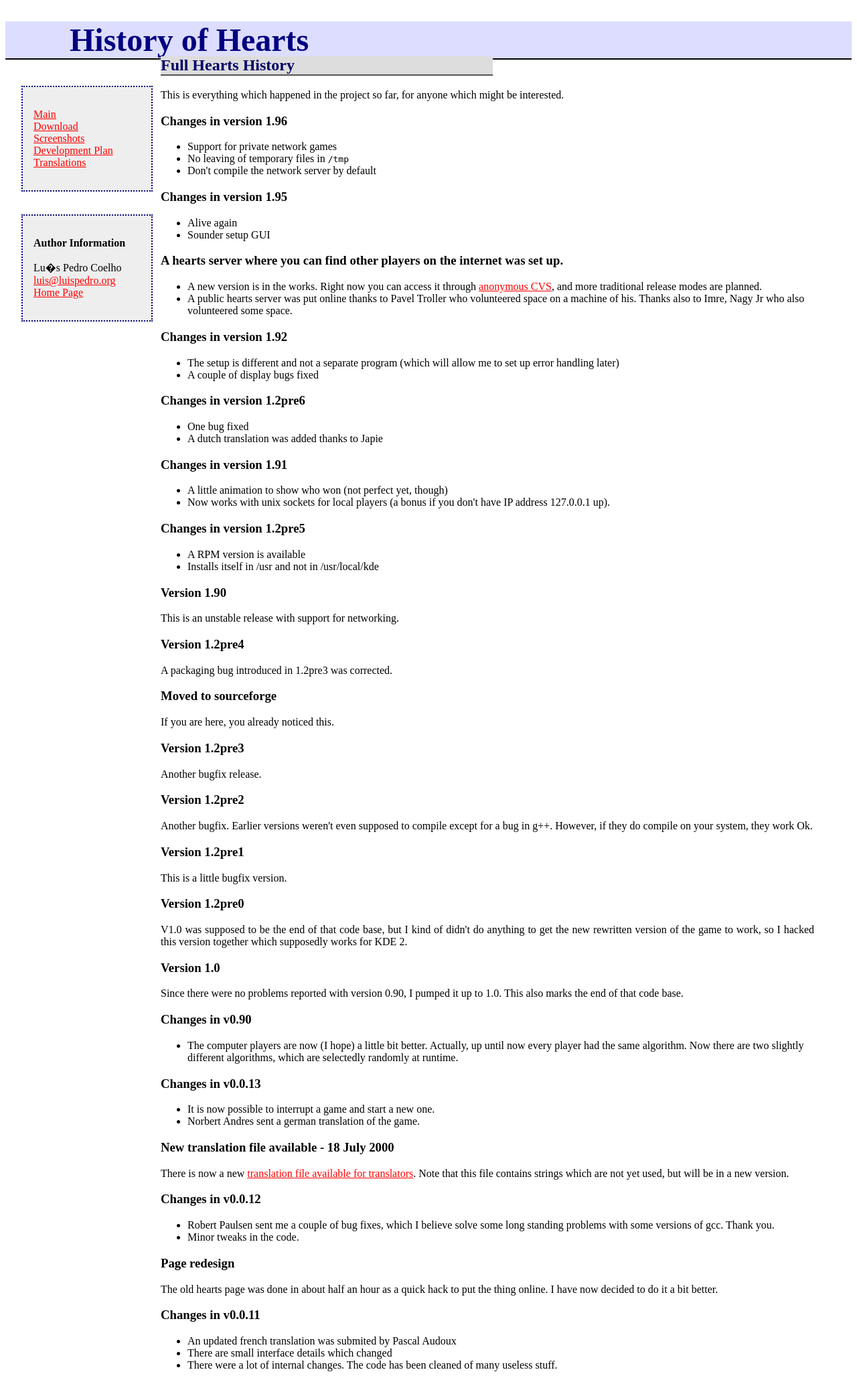
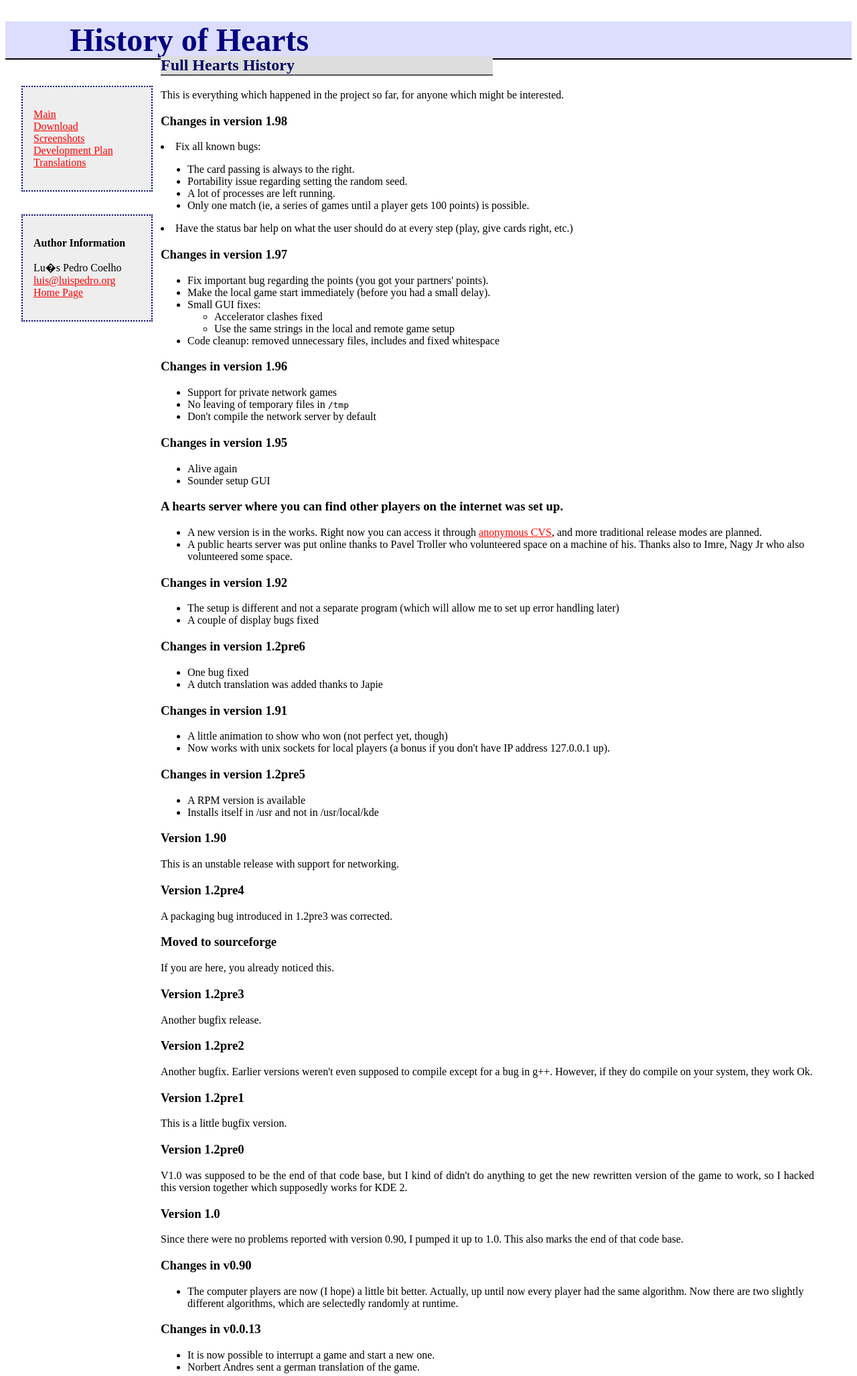
Before and after one commit to luispedro/hearts, a PHP site: page /history.php in a window 1280 px wide. Shown: the top 2054 px of the page at 67% size. Run offline with PHP 8.4, Linux system fonts and the light colour scheme.

Commit message:
Version 1.98
git-svn-id: file:///home/luispedro/luispedro.org/svn/hearts/trunk@321 174c993c-7530-0410-8f2a-93c0592b7a1f

```diff
--- a/hearts.admin/public_html/history.php
+++ b/hearts.admin/public_html/history.php
@@ -6,6 +6,31 @@ do_header('History of Hearts');
 
 <p>This is everything which happened in the project so far, for anyone which might be interested.
 
+
+
+
+<h3>Changes in version 1.98</h3>
+<li>Fix all known bugs:
+	<ul>
+		<li>The card passing is always to the right.</li>
+		<li>Portability issue regarding setting the random seed.</li>
+		<li>A lot of processes are left running.</li>
+		<li>Only one match (ie, a series of games until a player gets 100 points) is possible.</li>
+	</ul>
+<li>Have the status bar help on what the user should do at every step (play, give cards right, etc.)
+
+<h3>Changes in version 1.97</h3>
+<ul>
+		<li>Fix important bug regarding the points (you got your partners' points).</li>
+		<li>Make the local game start immediately (before you had a small delay).</li>
+		<li>Small GUI fixes:
+				<ul>
+				<li>Accelerator clashes fixed</li>
+				<li>Use the same strings in the local and remote game setup</li>
+				</ul>
+		</li>
+		<li>Code cleanup: removed unnecessary files, includes and fixed whitespace
+</ul>
 
 <h3>Changes in version 1.96</h3>
 <ul>
```
Also changed, not shown: hearts.admin/public_html/download.php (+4 -5 lines), hearts.admin/public_html/index.php (+10 -10 lines).
